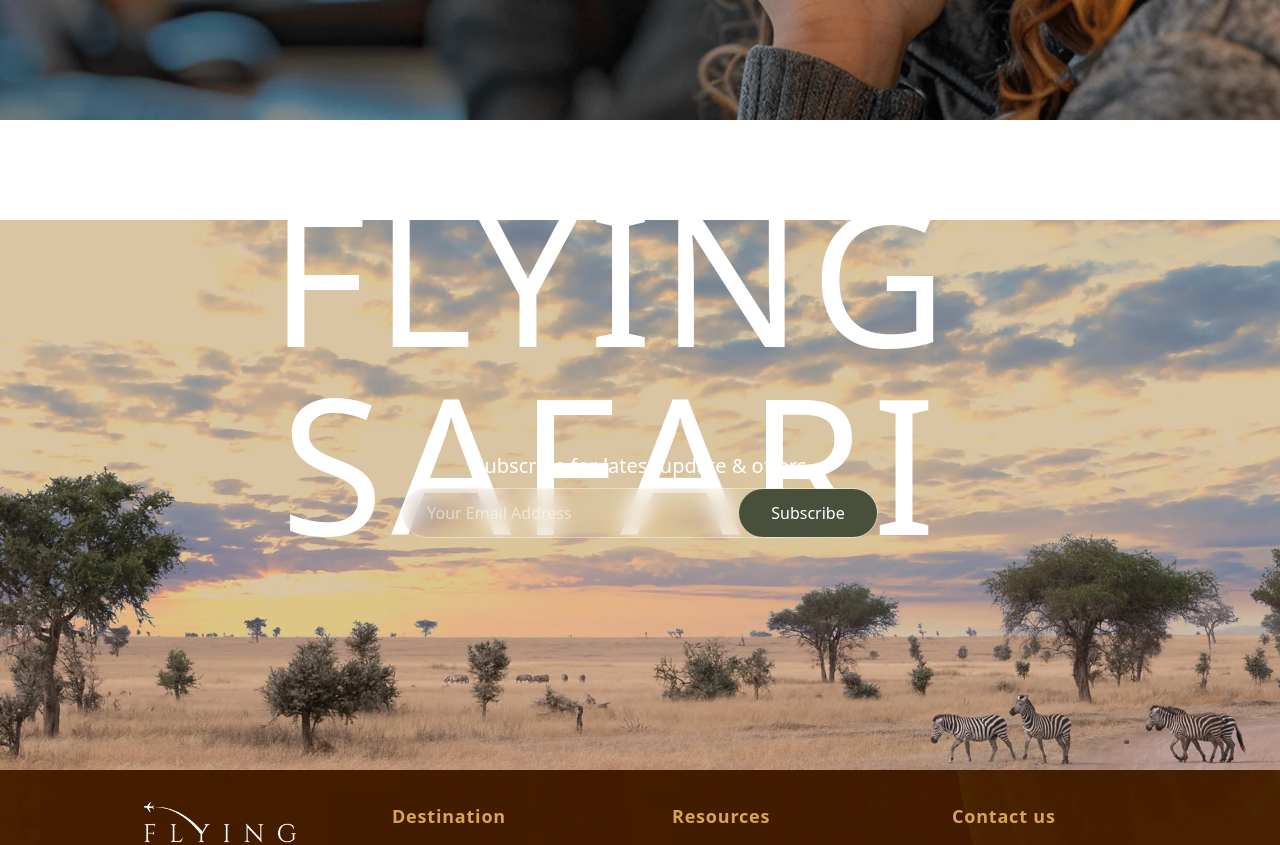
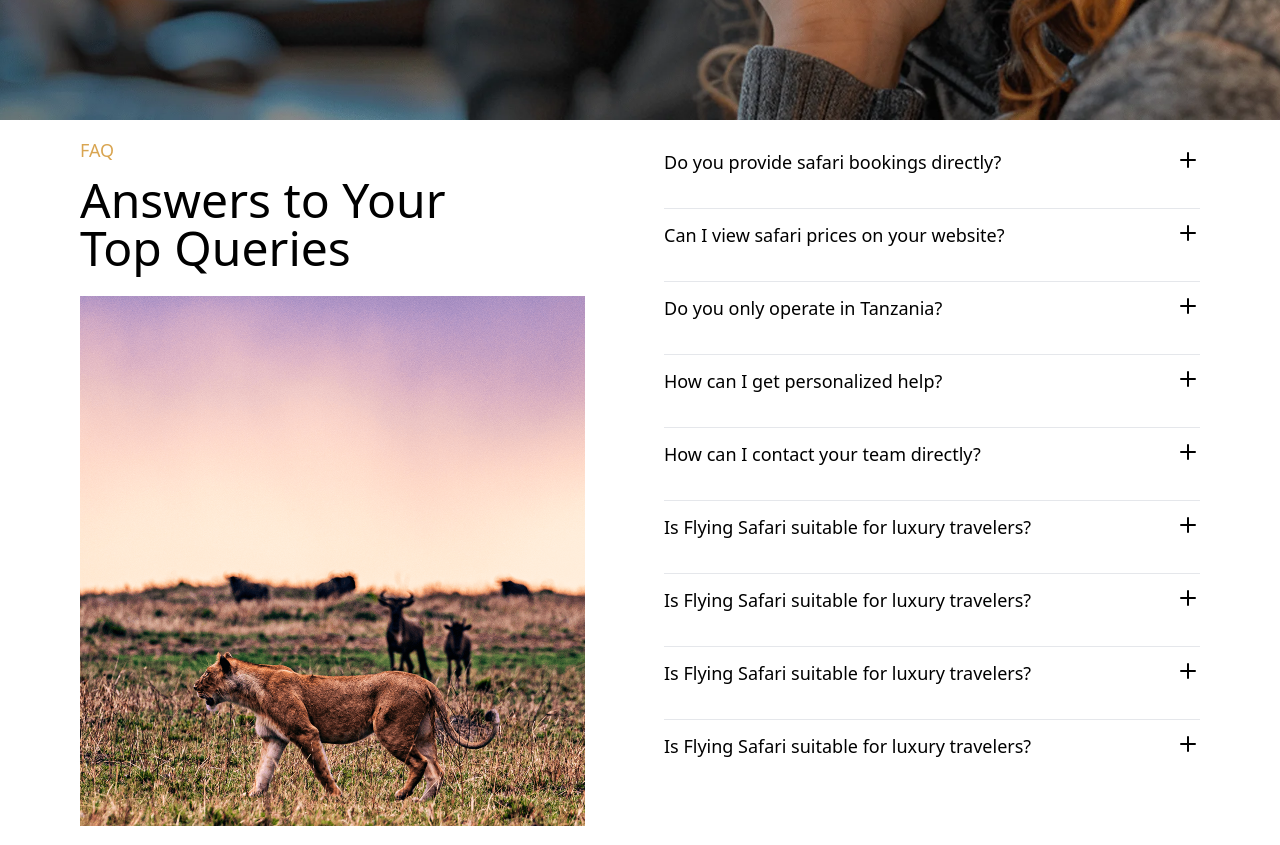
Before and after one commit to fayzxn04/Flying-Safari, a Next.js app: page /contact in a window 1280 px wide. Shown: the part 680-1525 px from the top of the page. Built offline with nearby package versions, Linux system fonts and the light colour scheme.

Commit message:
Contact Page

```diff
--- a/app/contact/page.tsx
+++ b/app/contact/page.tsx
@@ -1,4 +1,5 @@
 import Banner from "@/components/common/Banner";
+import Faq from "@/components/contact/Faq";
 import React from "react";
 
 export default function page() {
@@ -14,6 +15,9 @@
           </>
         }
       />
+      <div className="main-container mt-4">
+        <Faq />
+      </div>
     </div>
   );
 }
--- /dev/null
+++ b/components/contact/Faq.tsx
@@ -0,0 +1,115 @@
+"use client";
+/* eslint-disable @next/next/no-img-element */
+import React from "react";
+import { useState } from "react";
+import { IconPlus } from "@tabler/icons-react";
+
+const defaultFaq = [
+  {
+    question: "Do you provide safari bookings directly?",
+    answer:
+      "We inspire your safari journey by showcasing curated itineraries. For detailed planning, our team will connect you with trusted partners.",
+  },
+  {
+    question: "Can I view safari prices on your website?",
+    answer:
+      "Our focus is to showcase safari experiences without pricing, so you can explore options before customizing your journey.",
+  },
+  {
+    question: "Do you only operate in Tanzania?",
+    answer:
+      "Currently, our safari focus is Tanzania, with flight booking support for wider destinations.",
+  },
+  {
+    question: "How can I get personalized help?",
+    answer:
+      "Simply fill in the contact form or reach us via email—we’ll guide you step by step.",
+  },
+  {
+    question: "How can I contact your team directly?",
+    answer:
+      "You can reach us via the contact form, email, or phone. Our support team is available to assist you promptly.",
+  },
+  {
+    question: "Is Flying Safari suitable for luxury travelers?",
+    answer:
+      "Absolutely. We showcase a range of itineraries, including premium fly-in safaris and exclusive lodge stays designed for luxury experiences.",
+  },
+  {
+    question: "Is Flying Safari suitable for luxury travelers?",
+    answer:
+      "Absolutely. We showcase a range of itineraries, including premium fly-in safaris and exclusive lodge stays designed for luxury experiences.",
+  },
+  {
+    question: "Is Flying Safari suitable for luxury travelers?",
+    answer:
+      "Absolutely. We showcase a range of itineraries, including premium fly-in safaris and exclusive lodge stays designed for luxury experiences.",
+  },
+  {
+    question: "Is Flying Safari suitable for luxury travelers?",
+    answer:
+      "Absolutely. We showcase a range of itineraries, including premium fly-in safaris and exclusive lodge stays designed for luxury experiences.",
+  },
+];
+
+export default function Faq() {
+  const [openIndex, setOpenIndex] = useState<number | null>(null);
+
+  const toggleFaq = (index: number) => {
+    setOpenIndex(openIndex === index ? null : index);
+  };
+
+  return (
+    <div className="grid lg:grid-cols-2 justify-between px-4 lg:px-20 gap-8 lg:gap-12">
+      <div>
+        <p className="text-secondary text-lg">FAQ</p>
+        <h2 className="mt-3 md:text-4xl lg:text-5xl text-[28px] max-w-[80%]">
+          Answers to Your Top Queries
+        </h2>
+        <img
+          src="/images/Faq-min.png"
+          alt="Image"
+          className="size-[330px] lg:h-[530px] lg:w-[505px] mt-6"
+        />
+      </div>
+      <div className="flex flex-col">
+        {defaultFaq.map((faq, index) => (
+          <div key={index}>
+            <button
+              onClick={() => toggleFaq(index)}
+              className="w-full flex justify-between items-start text-left py-3 cursor-pointer"
+            >
+              <span className="text-base lg:text-lg font-medium pr-4">
+                {faq.question}
+              </span>
+              <IconPlus
+                className={`shrink-0 transition-transform duration-300 ${
+                  openIndex === index ? "rotate-45" : ""
+                }`}
+                size={24}
+              />
+            </button>
+
+            <div
+              className={`overflow-hidden transition-all duration-500 ease-in-out ${
+                openIndex === index
+                  ? "max-h-[500px] opacity-100"
+                  : "max-h-0 opacity-0"
+              }`}
+            >
+              <div className="mt-3">
+                <p className="text-sm lg:text-base text-gray-600 leading-relaxed">
+                  {faq.answer}
+                </p>
+              </div>
+            </div>
+
+            {index < defaultFaq.length - 1 && (
+              <div className="mt-5 border-b border-gray-200" />
+            )}
+          </div>
+        ))}
+      </div>
+    </div>
+  );
+}
```
Also changed, not shown: public/images/Faq-min.png (added).
